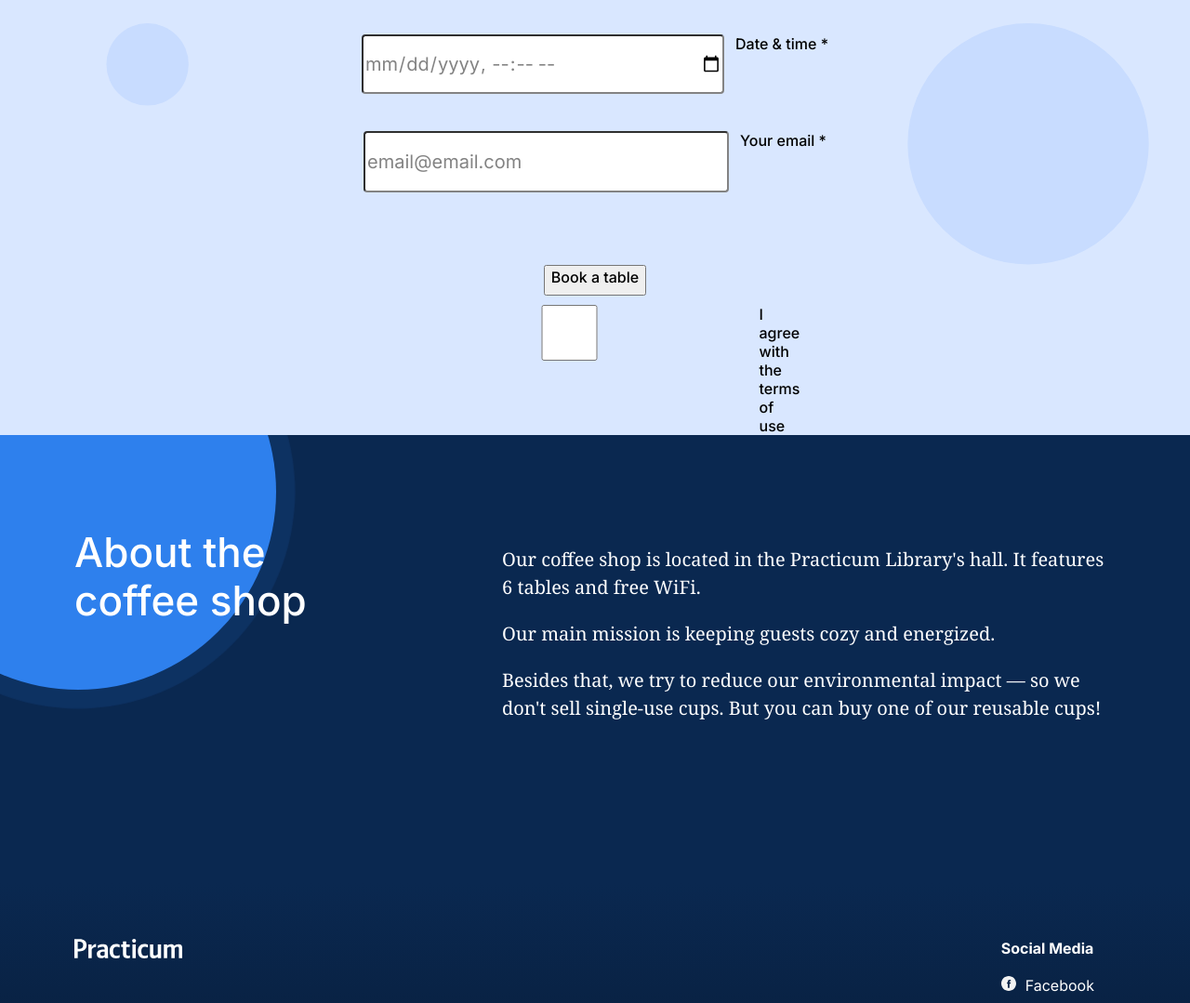
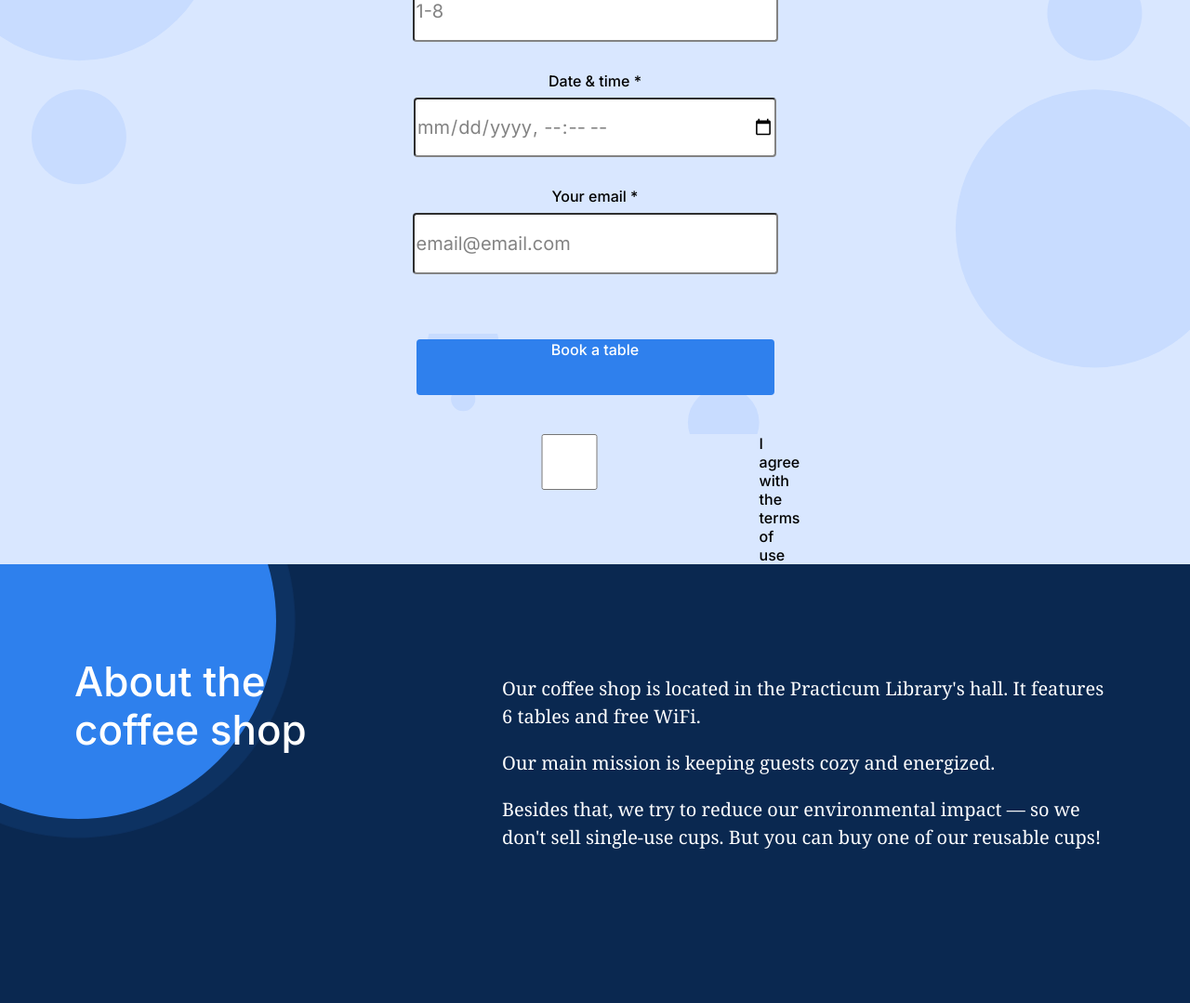
Before and after one commit to michaelabudde/se_project_coffeeshop, a plain HTML site: page index.html in a window 1280 px wide. Shown: the part 3592-4671 px from the top of the page at 93% size. Drawn offline with Linux system fonts and the light colour scheme.

Commit message:
button and checkbox issue

```diff
--- a/blocks/form.css
+++ b/blocks/form.css
@@ -52,13 +52,29 @@
 .form__label_type_button{
     display: flex;
     justify-content: center;
-}
+      background-color: #2f80ed;
+      color: #ffffff;
+      border-radius: 4px;
+      height: 60px;
+      font-family: "Inter";
+      font-style: normal;
+      font-weight: 500px;
+      font-size: 16px;
+      line-height: 20px;
+      min-width: 385px;
+
+  }
+
 
 .form__label_type_checkbox{
   display: flex;
   justify-content: center;
-
-
+  border-radius: 2px;
+  flex-direction: row;
+  height: 20px;
+  width:20px;
+  padding: 0;
+  border-style: none;
 }
 
 .form__input{
@@ -75,6 +91,7 @@
 
 .form__button{
     border-style: none;
+    text-align: center;
 }
 
 .form__button[type="button"]{
@@ -88,6 +105,7 @@
     font-size: 16px;
     line-height: 20px;
     min-width: 385px;
+    text-align: center;
 
 }
 
--- a/index.html
+++ b/index.html
@@ -123,7 +123,7 @@
             <h2 class="reservation__title" id="book-a-table">Book a table</h2>
           <form class="reservation__form form">
               <fieldset class="form__fieldset" >
-                  <label for="name" class="form__label">
+                  <label for="name" class="form__label">Name *</label>
                   <input
                     type="text"
                     class="form__input"
@@ -132,8 +132,8 @@
                     placeholder="Name Surname"
                     required
                   />
-                  Name *</label>
-                  <label for="number-of-guests" class="form__label">
+
+                  <label for="number-of-guests" class="form__label">Number of Guests *</label>
                   <input
                   type="number"
                   max="8"
@@ -144,8 +144,8 @@
                   placeholder="1-8"
                   required
                   />
-                  Number of Guests *</label>
-                  <label for="date-time" class="form__label">
+
+                  <label for="date-time" class="form__label"> Date & time *</label>
                   <input
                   type="datetime-local"
                   class="form__input"
@@ -154,8 +154,8 @@
                   placeholder="mm/dd/yyyy --:-- --"
                   required
                   />
-                  Date & time *</label>
-                  <label for="your-email" class="form__label">
+
+                  <label for="your-email" class="form__label">Your email *</label>
                   <input
                   type="email"
                   class="form__input"
@@ -164,13 +164,15 @@
                   placeholder="email@email.com"
                   required
                   />
-                  Your email *</label>
+
               </fieldset>
-              <fieldset class="form__button">
-                <button type="button" class=" form__label form__label_type_button">Book a table</button>
+
+              <fieldset class="reservation form__button reservation__form">
+                <button type="button" class=" form__input form__button form__label form__label_type_button">Book a table</button>
               </fieldset>
-              <fieldset class="form__checkbox">
-                <label class="form__label form__label_type_checkbox" for="i-agree">
+
+              <fieldset class=" form__checkbox reservation__form">
+                <label class=" reservation__form form__label form__label_type_checkbox" for="i-agree">
                 <input type="checkbox"
                 class="form__input"
                 name="i agree"
```
